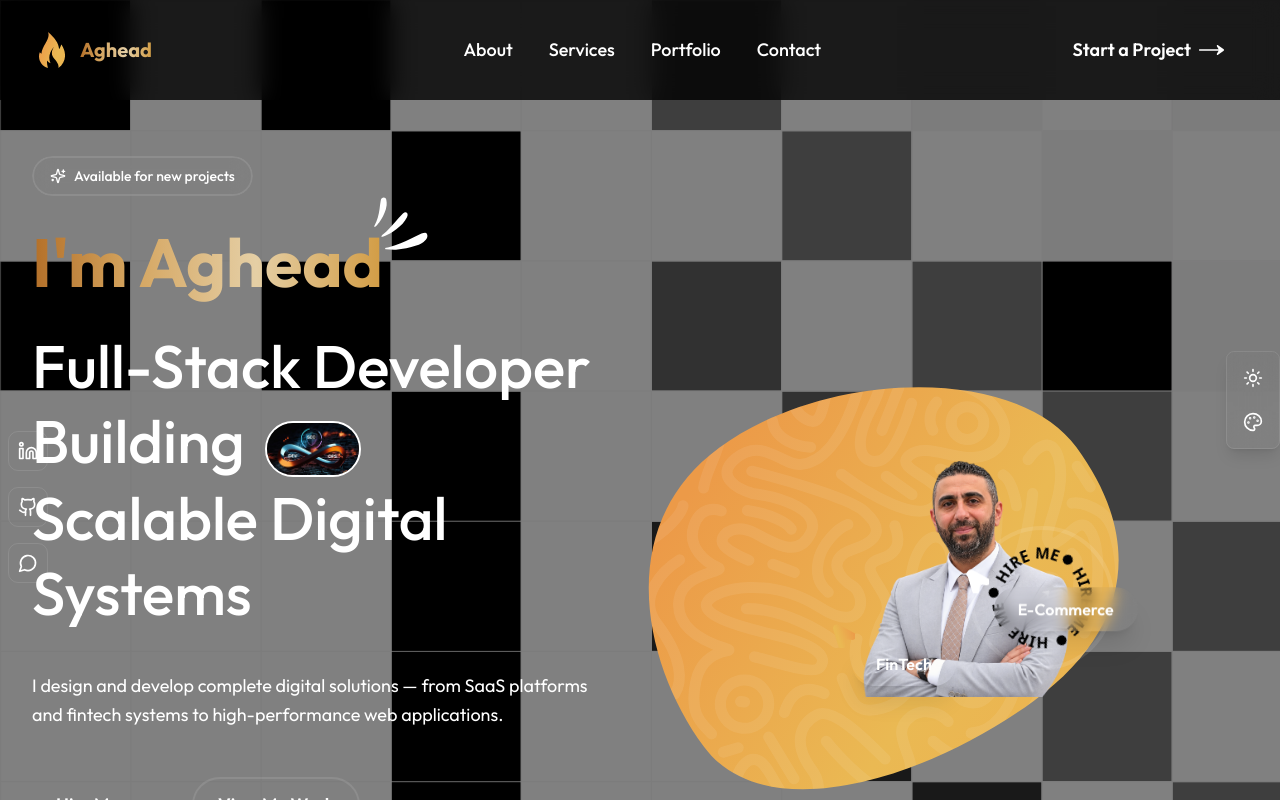
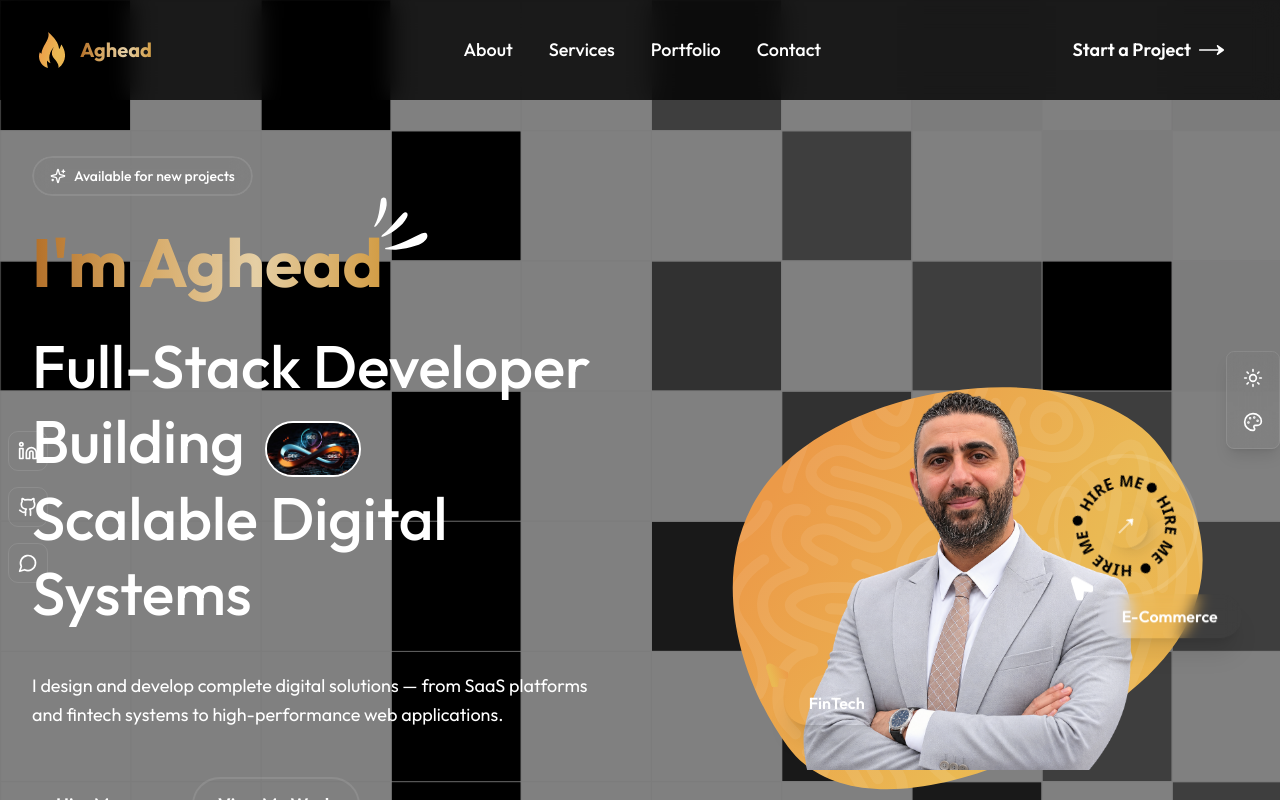
Before and after one commit to aghead-tech/Aghead-Portfolio, a Next.js app: page / in a window 1280 px wide. Shown: the top 800 px of the page. Built offline with nearby package versions, Linux system fonts and the light colour scheme.

Commit message:
Optimize responsive hero image sizes

```diff
--- a/components/sections/HeroSection.tsx
+++ b/components/sections/HeroSection.tsx
@@ -238,7 +238,7 @@
             {/*--====-- Right Content --====--*/}
             <div className="relative z-10 flex items-center top-0 lg:top-[100px] xl:top-[42px] 2xl:top-[5px] justify-center overflow-hidden lg:overflow-visible">
               {/*--====-- Professional Image Container --====--*/}
-              <div className="relative w-full max-w-[280px] mx-auto lg:mx-0">
+              <div className="relative w-full max-w-[280px] sm:max-w-sm md:max-w-md lg:max-w-md mx-auto lg:mx-0">
                 {/*--====-- Profile Image --====--*/}
                 <div
                   ref={profileImageRef}
@@ -251,7 +251,7 @@
                     height={700}
                     priority
                     fetchPriority="high"
-                    sizes="(max-width: 640px) 280px, (max-width: 1024px) 50vw, 600px"
+                    sizes="(max-width: 480px) 240px, (max-width: 1024px) 45vw, 500px"
                     className="w-full h-auto object-cover"
                   />
                 </div>
```
